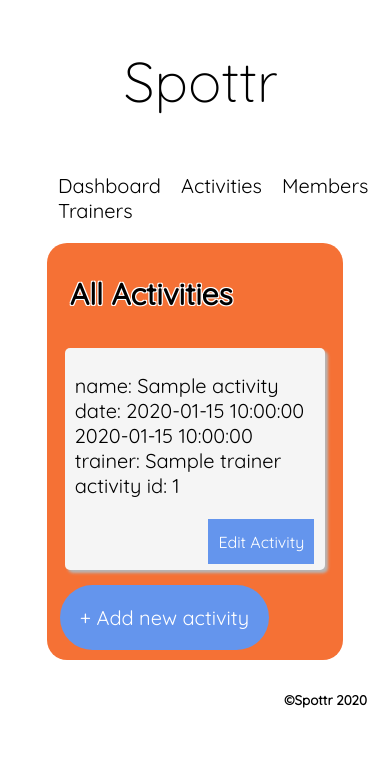
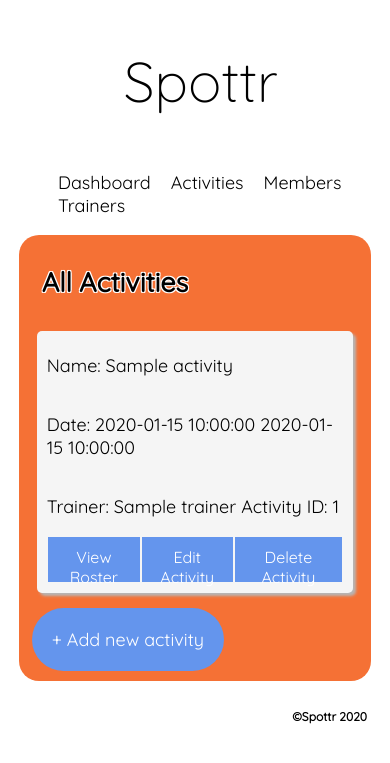
Before and after one commit to lewissndrs/Spottr, a Flask app: page /activities in a window 390 px wide. Shown: the top 763 px of the page. Run offline with Flask 2, Linux system fonts and the light colour scheme; a database or web service that is not in the repository returns one stand-in record (values such as "Sample title"); some libraries are stand-ins or nearby versions.

Commit message:
final CSS for real this time

```diff
--- a/static/CSS/style.css
+++ b/static/CSS/style.css
@@ -125,9 +125,7 @@
     background-color: rgb(53, 117, 235);
 }
 
-.push {
-    margin-left: auto;
-}
+
 
 #roster-body {
     background-color: white;
@@ -147,3 +145,19 @@
     padding: 5px;
     margin: 3px;
 }
+
+.button-box {
+    display: flex;
+    margin-left: auto;
+}
+
+@media screen and (max-width:600px) {
+
+    body{
+        font-size: 18px;
+    }
+
+    .content-box{
+        width: 90%;
+    }
+}
--- a/templates/activities/edit.html
+++ b/templates/activities/edit.html
@@ -2,7 +2,9 @@
 
 {% block content %}
 
-    <form action="/activities/{{ activity.id }}", method='POST'>
+<h2>Edit Activity</h2>
+
+    <form action="/activities/{{ activity.id }}", method='POST' class='form-new'>
 
         <label for="name">Activity: </label>
         <input type="text" name="name" value="{{ activity.name }}">
--- a/templates/activities/index.html
+++ b/templates/activities/index.html
@@ -10,10 +10,24 @@
     <div class='card_cont'>
     {% for activity in activities %}
     <div class='card'>
-        <p>name: {{ activity.name }} date: {{ activity.date }} {{ activity.time }} trainer: {{ activity.trainer.name }} activity id: {{ activity.id }}</p>
-        <form action="/activities/{{ activity.id }}/edit" class='push'>
-            <button>Edit Activity</button>
-        </form>
+        <p>Name: {{ activity.name }} </p>
+        <p> Date: {{ activity.date }} {{ activity.time }} </p>
+        <p> Trainer: {{ activity.trainer.name }} Activity ID: {{ activity.id }}</p>
+
+        <div class='button-box'>
+            <!-- view roster -->
+            <form action="/activities/{{ activity.id }}" class='push'>
+                <button>View Roster</button>
+            </form>
+            <!-- edit activity -->
+            <form action="/activities/{{ activity.id }}/edit" >
+                <button>Edit Activity</button>
+            </form>
+            <!-- delete activity -->
+            <form action="/activities/{{ activity.id }}/delete" method='POST'>
+                <button>Delete Activity</button>
+            </form>
+        </div>
     </div>
     {% endfor %}
     </div>
--- a/templates/members/edit.html
+++ b/templates/members/edit.html
@@ -2,7 +2,9 @@
 
 {% block content %}
 
-    <form action="/members/{{member.id}}" method='POST'>
+<h2>Edit Member</h2>
+
+    <form action="/members/{{member.id}}" method='POST' class='form-new'>
 
         <label for="name">Member name: </label>
         <input type="text" name='name' value='{{ member.name }}'>
--- a/templates/members/index.html
+++ b/templates/members/index.html
@@ -9,7 +9,8 @@
     <div class='card'>
         <p>Name: {{ member.name }} Active: {{ member.active }}</p>
 
-        <form action="/members/{{ member.id }}" class='push'>
+        <div class='button-box' class='push'>
+            <form action="/members/{{ member.id }}">
                 <input type="submit" value="View member" class='link'>
             </form>
 
@@ -20,6 +21,7 @@
             <form action="/members/{{member.id}}/edit" method='GET'>
                 <input type="submit" value="Edit member" class='link'>
             </form>
+        </div>
 
     </div>
     {% endfor %}
--- a/templates/members/show.html
+++ b/templates/members/show.html
@@ -3,6 +3,7 @@
 {% block content %}
 
     <h2>{{ member.name }}</h2>
+    <div class='form-new'>
     <p>Member ID: {{ member.id }}</p>
     <p>Membership status: {{ member.active }}</p>
 
@@ -11,4 +12,5 @@
         <p> {{ activity.name }} on {{ activity.date }} at {{ activity.time }} </p>
     {% endfor %}
 
+    </div>
 {% endblock  %}
--- a/templates/trainers/edit.html
+++ b/templates/trainers/edit.html
@@ -2,7 +2,9 @@
 
 {% block content %}
 
-    <form action="/trainers/{{ trainer.id }}" method='POST'>
+    <h2>Edit Trainer</h2>
+
+    <form action="/trainers/{{ trainer.id }}" method='POST' class='form-new'>
 
         <label for="name">Trainer name: </label>
         <input type="text" name="name" value="{{ trainer.name }}">
--- a/templates/trainers/show.html
+++ b/templates/trainers/show.html
@@ -3,6 +3,8 @@
 {% block content %}
 
     <h2>{{ trainer.name }}</h2>
+
+    <div class='form-new'>
 
     <p>active: {{ trainer.active }} id: {{ trainer.id }}</p>
 
@@ -14,4 +16,5 @@
 
     {% endfor %}
 
+    </div>
 {% endblock  %}
```
Also changed, not shown: controllers/bookings_controller.py (+28 -1 lines), templates/activities/show.html (+14 -1 lines), templates/bookings/edit.html (+7 -4 lines), templates/index.html (+6 -3 lines), templates/trainers/index.html (+11 -6 lines). Lines whose indentation alone changed are shown as unchanged.
